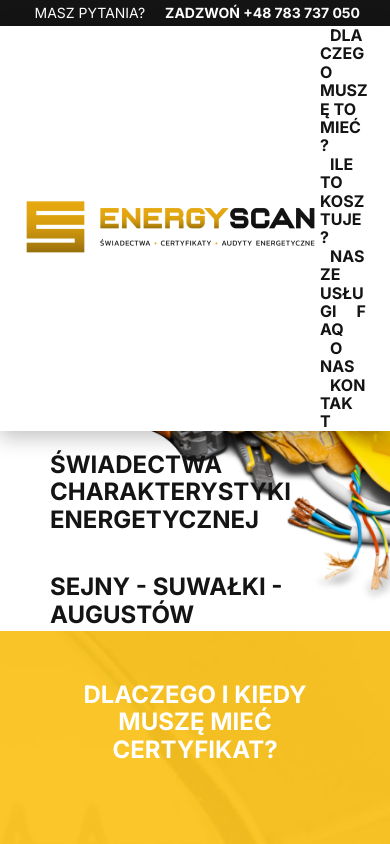
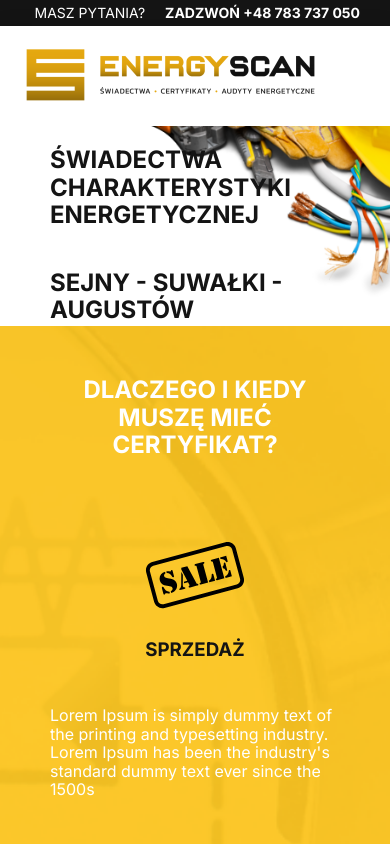
Before and after one commit to JustynaKow/Energyscan.pl, a React (Create React App) app: page / in a window 390 px wide. Shown: the top 844 px of the page. Built offline with nearby package versions, Linux system fonts and the light colour scheme.

Commit message:
adding react-responsive to menu

```diff
--- a/package.json
+++ b/package.json
@@ -8,6 +8,7 @@
     "@testing-library/user-event": "^13.5.0",
     "react": "^18.2.0",
     "react-dom": "^18.2.0",
+    "react-responsive": "^9.0.2",
     "react-router-dom": "^6.10.0",
     "react-scripts": "5.0.1",
     "styled-components": "^5.3.10",
--- a/src/components/Menu/index.js
+++ b/src/components/Menu/index.js
@@ -1,10 +1,15 @@
 import { Navigation, Logo, Link } from "./styled";
 import firma from "../../images/energyscan.png";
+import { useMediaQuery } from "react-responsive";
+import { theme } from "../../theme";
 
+const Menu = () => {
+    const isMobile = useMediaQuery({ maxWidth: theme.breakpoint.mobileMax });
 
-const Menu = () => (
+    return (
         <Navigation>
-        <Logo src={firma} alt="logo EnergyScan"/>
+            <Logo src={firma} alt="logo EnergyScan" />
+            {!isMobile && (
                 <div>
                     <Link href="#przeslanki">Dlaczego muszę to mieć?</Link>
                     <Link href="#cennik">Ile to kosztuje?</Link>
@@ -13,7 +18,9 @@ const Menu = () => (
                     <Link>O nas</Link>
                     <Link>Kontakt</Link>
                 </div>
-    </Navigation>
+            )}
+        </Navigation >
     );
+};
 
 export default Menu;
--- a/src/components/Menu/styled.js
+++ b/src/components/Menu/styled.js
@@ -9,6 +9,10 @@ export const Navigation = styled.header`
     box-shadow: 0px 6px 20px rgba(0, 0, 0, 0.25);
     position: sticky;
     top: 0px;
+
+    @media (max-width: ${({ theme }) => theme.breakpoint.mobileMax}px) {
+        position: static;
+    }
 `;
 
 export const Logo = styled.img`
```
Also changed, not shown: 1 other file (tests, documents, lock files or other folders). Lines whose indentation alone changed are shown as unchanged.
